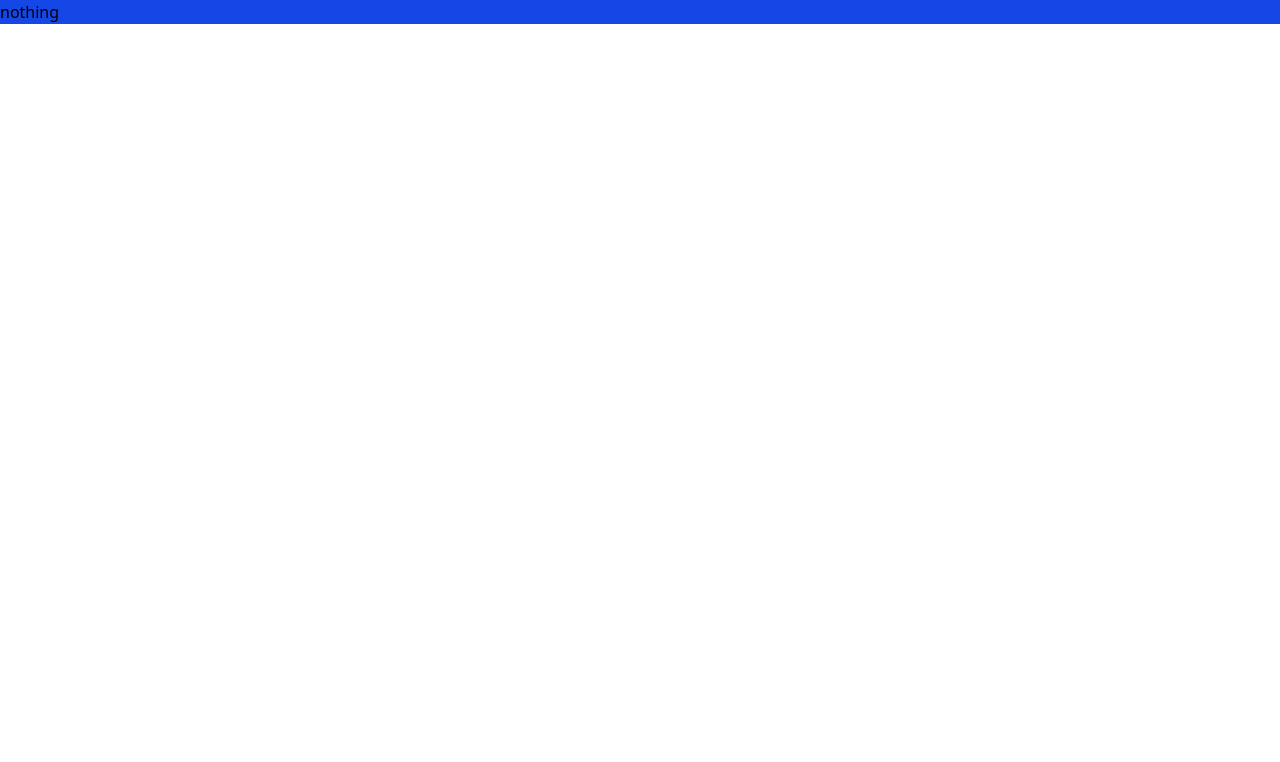
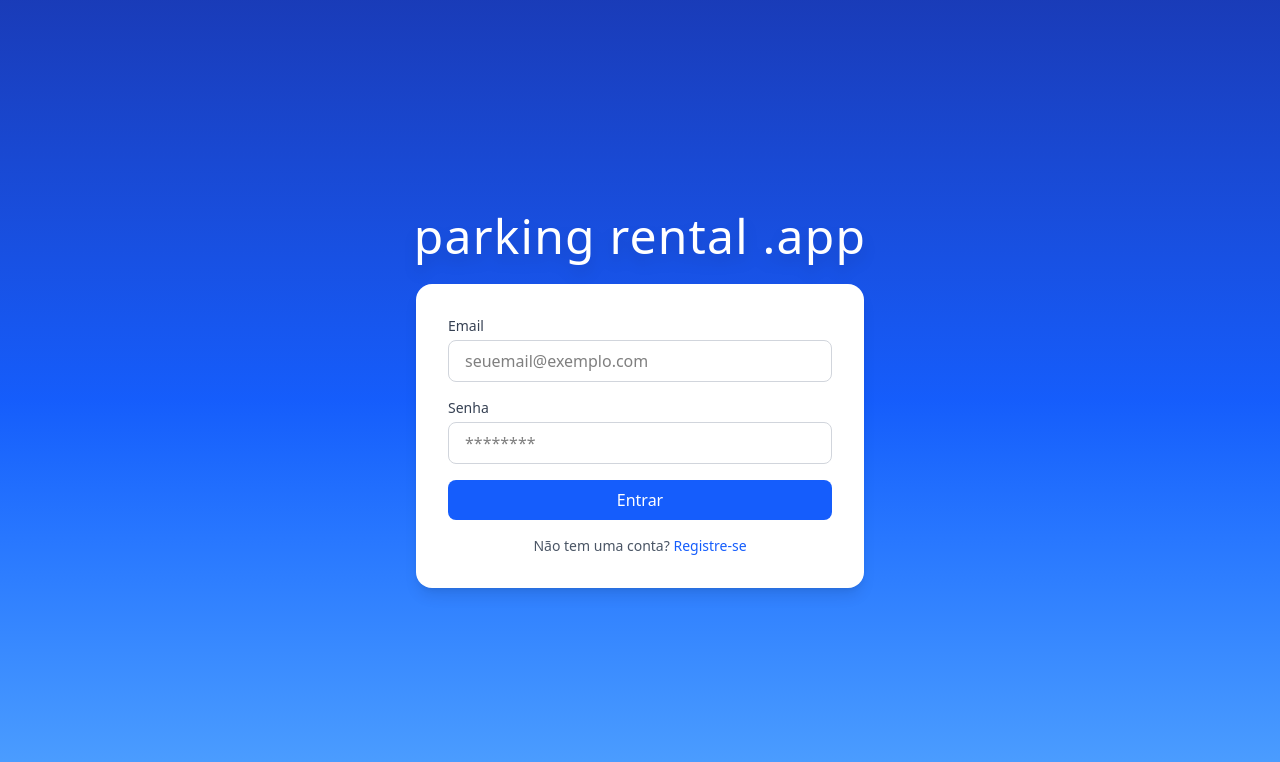
Before and after one commit to tierres/parkingrentalapp, a React (Vite) app in the folder frontend/: page /login in a window 1280 px wide. Shown: the top 762 px of the page. Built offline with nearby package versions, Linux system fonts and the light colour scheme.

Commit message:
Macbook - 01/05/25 - 12h08 - Login page pronta

```diff
--- a/frontend/src/pages/Login/Login.tsx
+++ b/frontend/src/pages/Login/Login.tsx
@@ -1,3 +1,53 @@
 export const Login = () => {
-  return <div className="bg-blue-700">nothing</div>;
+  return (
+    <div className="min-h-screen flex flex-col items-center justify-center bg-gradient-to-b from-blue-800 via-blue-600 to-blue-400">
+      <h1 className="text-white text-5xl font-thin text-center drop-shadow-xl tracking-wide mb-6">
+        parking rental .app
+      </h1>
+      <div className="bg-white p-8 rounded-2xl shadow-lg w-full max-w-md">
+        <form className="flex flex-col gap-4">
+          <div>
+            <label
+              htmlFor="email"
+              className="block text-sm font-medium text-gray-700 mb-1"
+            >
+              Email
+            </label>
+            <input
+              type="email"
+              id="email"
+              className="w-full px-4 py-2 border border-gray-300 rounded-lg focus:outline-none focus:ring-2 focus:ring-blue-500"
+              placeholder="seuemail@exemplo.com"
+            />
+          </div>
+          <div>
+            <label
+              htmlFor="senha"
+              className="block text-sm font-medium text-gray-700 mb-1"
+            >
+              Senha
+            </label>
+            <input
+              type="password"
+              id="senha"
+              className="w-full px-4 py-2 border border-gray-300 rounded-lg focus:outline-none focus:ring-2 focus:ring-blue-500"
+              placeholder="********"
+            />
+          </div>
+          <button
+            type="submit"
+            className="w-full bg-blue-600 text-white py-2 rounded-lg hover:bg-blue-700 transition duration-200"
+          >
+            Entrar
+          </button>
+          <p className="text-sm text-center text-gray-600">
+            Não tem uma conta?{" "}
+            <a href="#" className="text-blue-600 hover:underline">
+              Registre-se
+            </a>
+          </p>
+        </form>
+      </div>
+    </div>
+  );
 };
```
Also changed, not shown: 1 other file (tests, documents, lock files or other folders).
